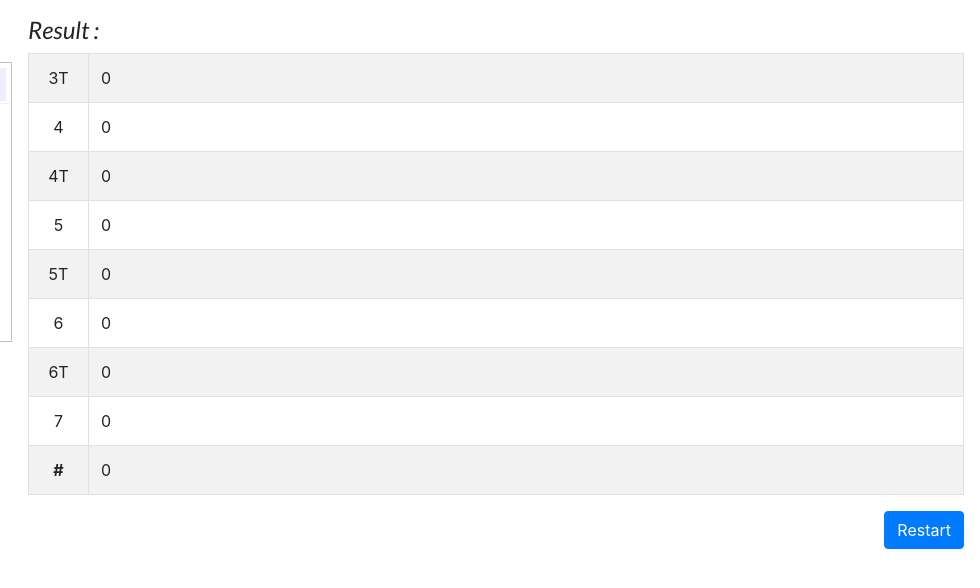
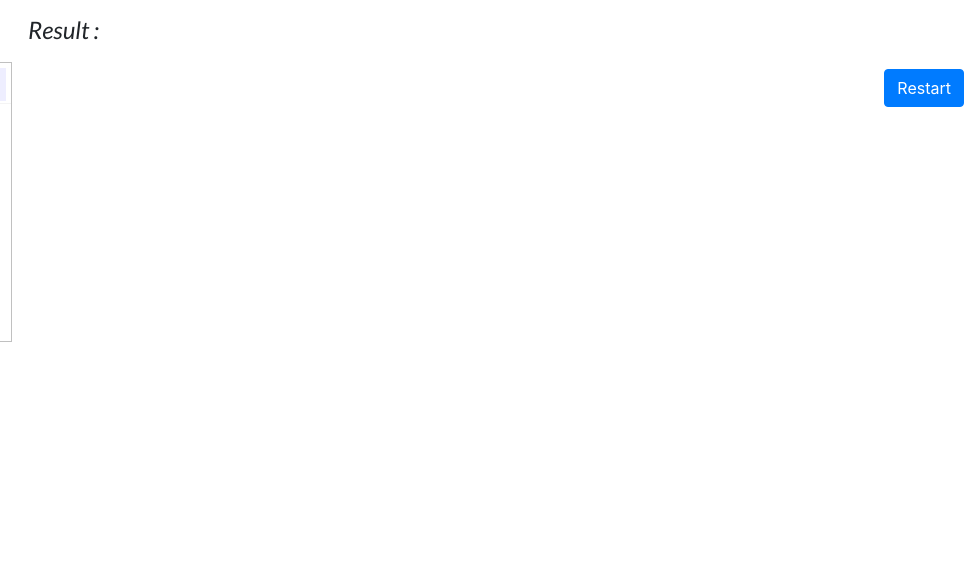
Before and after one commit to zidanhost1/zidanhost1.github.io, a plain HTML site: page qr_scan/app.html in a window 1280 px wide. Shown: the full height of the page, 300-1280 px from the left. Drawn offline with nearby package versions, Linux system fonts and the light colour scheme.

Commit message:
Update app.html

```diff
--- a/qr_scan/app.html
+++ b/qr_scan/app.html
@@ -38,41 +38,7 @@
       <div class="col">
         <h4 class="header-logo">Result :</h4>
         <table class="table table-bordered table-striped">
-          <tr>
-              <td class="upper-size">3T</td>
-              <td class="upper-qty">0</td>
-          </tr>
-          <tr>
-              <td class="upper-size">4</td>
-              <td class="upper-qty">0</td>
-          </tr>
-          <tr>
-              <td class="upper-size">4T</td>
-              <td class="upper-qty">0</td>
-          </tr>
-          <tr>
-              <td class="upper-size">5</td>
-              <td class="upper-qty">0</td>
-          </tr>
-          <tr>
-              <td class="upper-size">5T</td>
-              <td class="upper-qty">0</td>
-          </tr>
-          <tr>
-              <td class="upper-size">6</td>
-              <td class="upper-qty">0</td>
-          </tr>
-          <tr>
-              <td class="upper-size">6T</td>
-              <td class="upper-qty">0</td>
-          </tr><tr>
-              <td class="upper-size">7</td>
-              <td class="upper-qty">0</td>
-          </tr>
-          <tr>
-              <th class="upper-size">#</th>
-              <td class="upper-qty">0</td>
-          </tr>
+
         </table>
 
 
@@ -94,8 +60,9 @@ function onScanSuccess(qrCodeMessage) {
     if(keySize.includes(code)){
       const size = qrCodeMessage.replace(".5","T")
       document.getElementById('result').innerHTML = '<span class="text-wrap text-success">'+size+'/6</span>';
+      dataScan(size)
     } else {
-      document.getElementById('result').innerHTML = '<span class="text-wrap text-danger">ERRCODE: '+ qrCodeMessage+' </span>';
+      document.getElementById('result').innerHTML = '<span class="text-wrap text-danger">ERRCODE: '+ qrCodeMessage +' </span>';
     }
 
 }
@@ -108,4 +75,21 @@ var html5QrcodeScanner = new Html5QrcodeScanner(
     "reader", { fps: 10, qrbox: 250 });
 html5QrcodeScanner.render(onScanSuccess, onScanError);
 
+
+// BUAT OBJEK ROW UNTUK MENDATA
+function dataScan(x,y) {
+  // body...
+  const table = document.querySelector("table")
+  const dsize = document.querySelector("[qty-size='"+x+"']");
+  if (!dsize) {
+    const row = document.createElement("TR")
+    const elem = '<td class="upper-size">'+ x +'</td><td class="upper-qty" qty-size="'+ x +'">6</td>';
+    row.innerHTML = elem
+
+    table.appendChild(TR);
+  } else {
+    dsize.innerHTML = dsize.innerHTML.parseInt() + 6;
+  }
+}
+
 </script>
```
